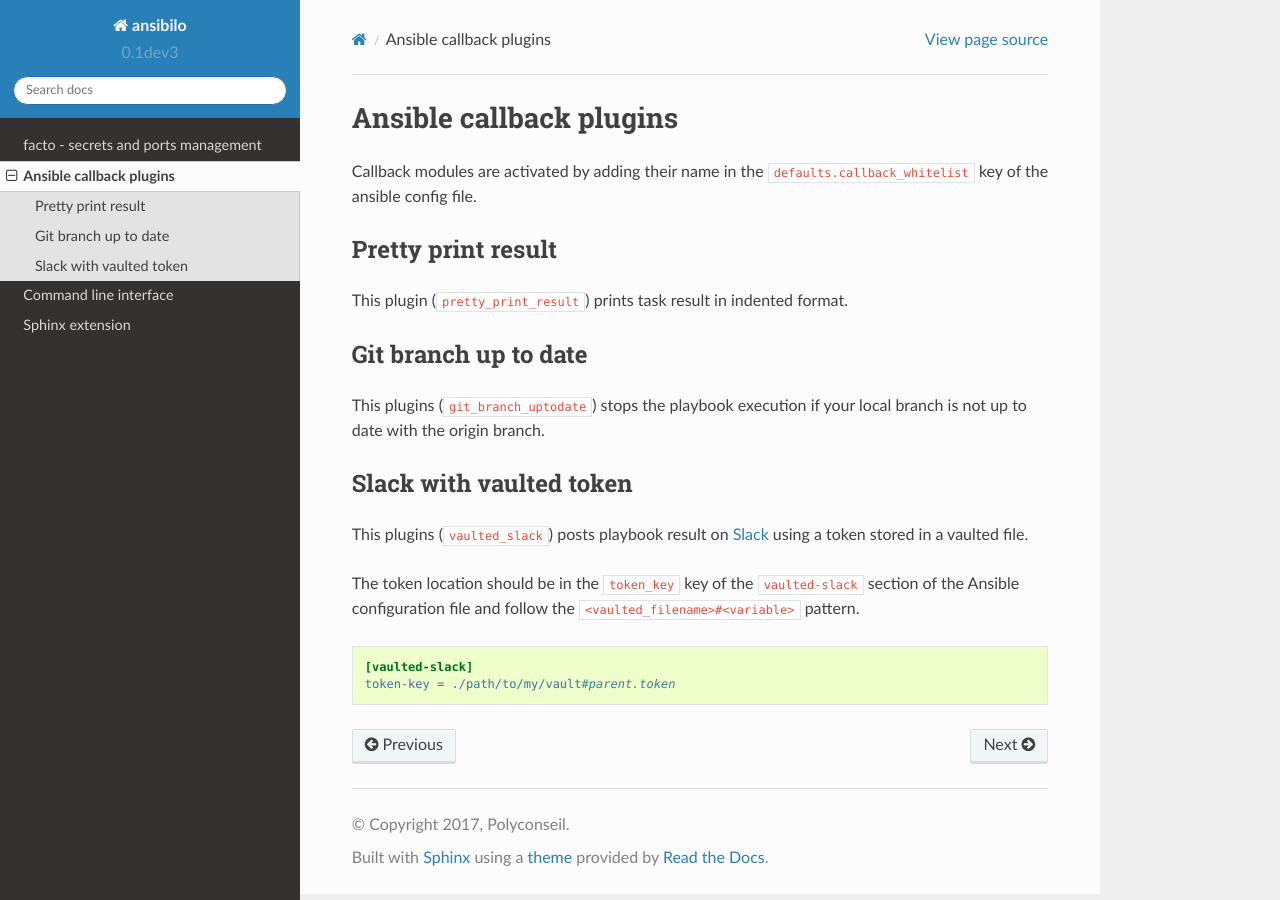
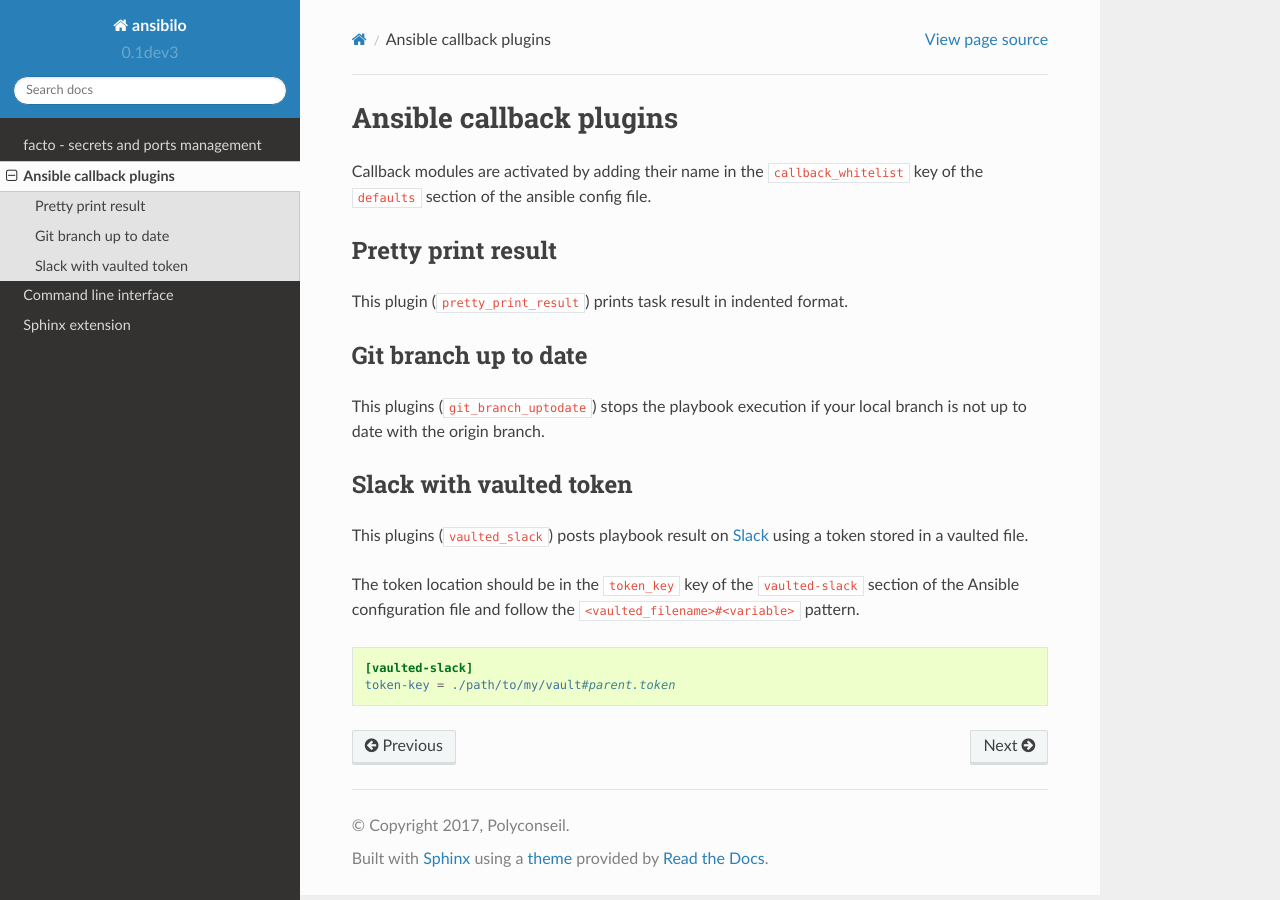
Before and after one commit to Polyconseil/ansibilo, a Sphinx documentation site: the page built from docs/plugins.rst, in a window 1280 px wide. Built offline with Sphinx 7.4.7 and the Read the Docs theme 2.0.0, drawn with Linux system fonts in a browser that asks for light colours.

Commit message:
docs: Improve plugin docs

```diff
--- a/docs/plugins.rst
+++ b/docs/plugins.rst
@@ -2,7 +2,7 @@ Ansible callback plugins
 ========================
 
 Callback modules are activated by adding their name in the
-``defaults.callback_whitelist`` key of the ansible config file.
+``callback_whitelist`` key of the ``defaults`` section of the ansible config file.
 
 Pretty print result
 -------------------
```
